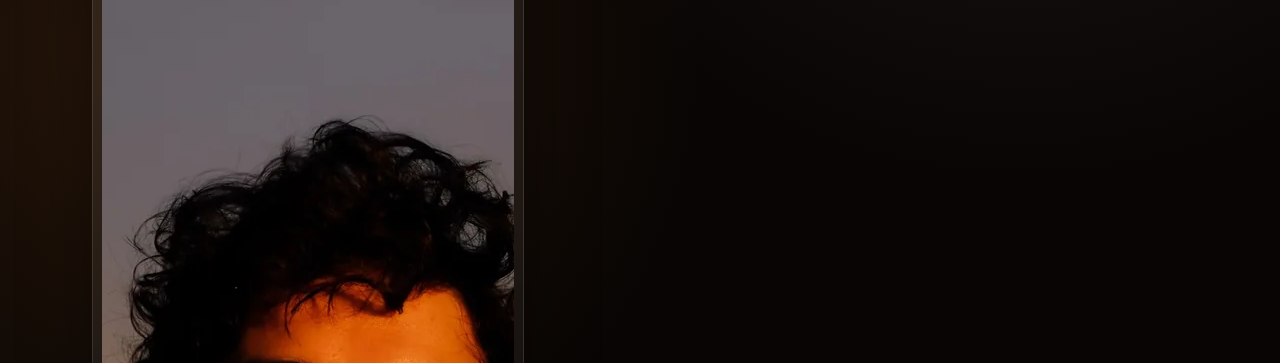
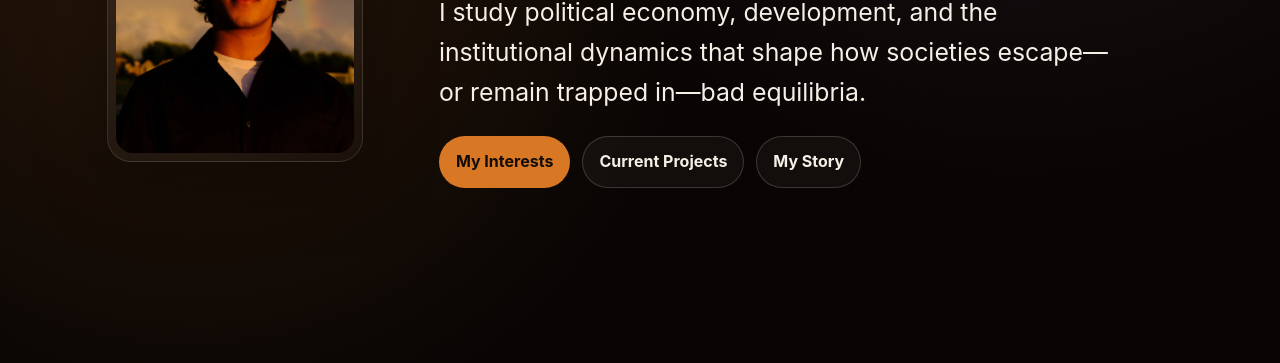
Before and after one commit to rishavbroy/rishavbroy.github.io, an Astro site: page / in a window 1280 px wide. Shown: the part 381-744 px from the top of the page. Built offline with nearby package versions, Linux system fonts and the light colour scheme; Astro itself is replaced by a stand-in of ours.

Commit message:
Fix homepage portrait crop

```diff
--- a/src/styles/global.css
+++ b/src/styles/global.css
@@ -149,23 +149,33 @@ p {
   display: grid;
   gap: var(--space-7);
   align-items: center;
+  min-height: min(36rem, calc(100svh - 4.5rem));
 }
 
 .hero-image-wrap {
-  max-width: 27rem;
+  width: min(100%, 19rem);
+  max-width: 19rem;
   margin-inline: auto;
   border: 1px solid rgb(245 239 230 / 0.12);
   border-radius: var(--radius-lg);
-  padding: 0.55rem;
+  padding: 0.5rem;
   background: linear-gradient(145deg, rgb(255 255 255 / 0.08), rgb(255 255 255 / 0.02));
   box-shadow: var(--shadow-soft);
 }
 
+.hero-image-wrap picture {
+  display: block;
+  width: 100%;
+  aspect-ratio: 4 / 5;
+  overflow: hidden;
+  border-radius: calc(var(--radius-lg) - 0.45rem);
+}
+
 .hero-image {
   width: 100%;
-  aspect-ratio: 2 / 3;
+  height: 100%;
   object-fit: cover;
-  border-radius: calc(var(--radius-lg) - 0.45rem);
+  object-position: 50% 56%;
 }
 
 .hero-copy {
@@ -495,7 +505,12 @@ p {
 
 @media (min-width: 760px) {
   .hero {
-    grid-template-columns: minmax(16rem, 0.85fr) minmax(0, 1.15fr);
+    grid-template-columns: minmax(12rem, 0.58fr) minmax(0, 1.42fr);
+  }
+
+  .hero-image-wrap {
+    width: clamp(16rem, 19vw, 18.5rem);
+    max-width: 18.5rem;
   }
 }
 
```
